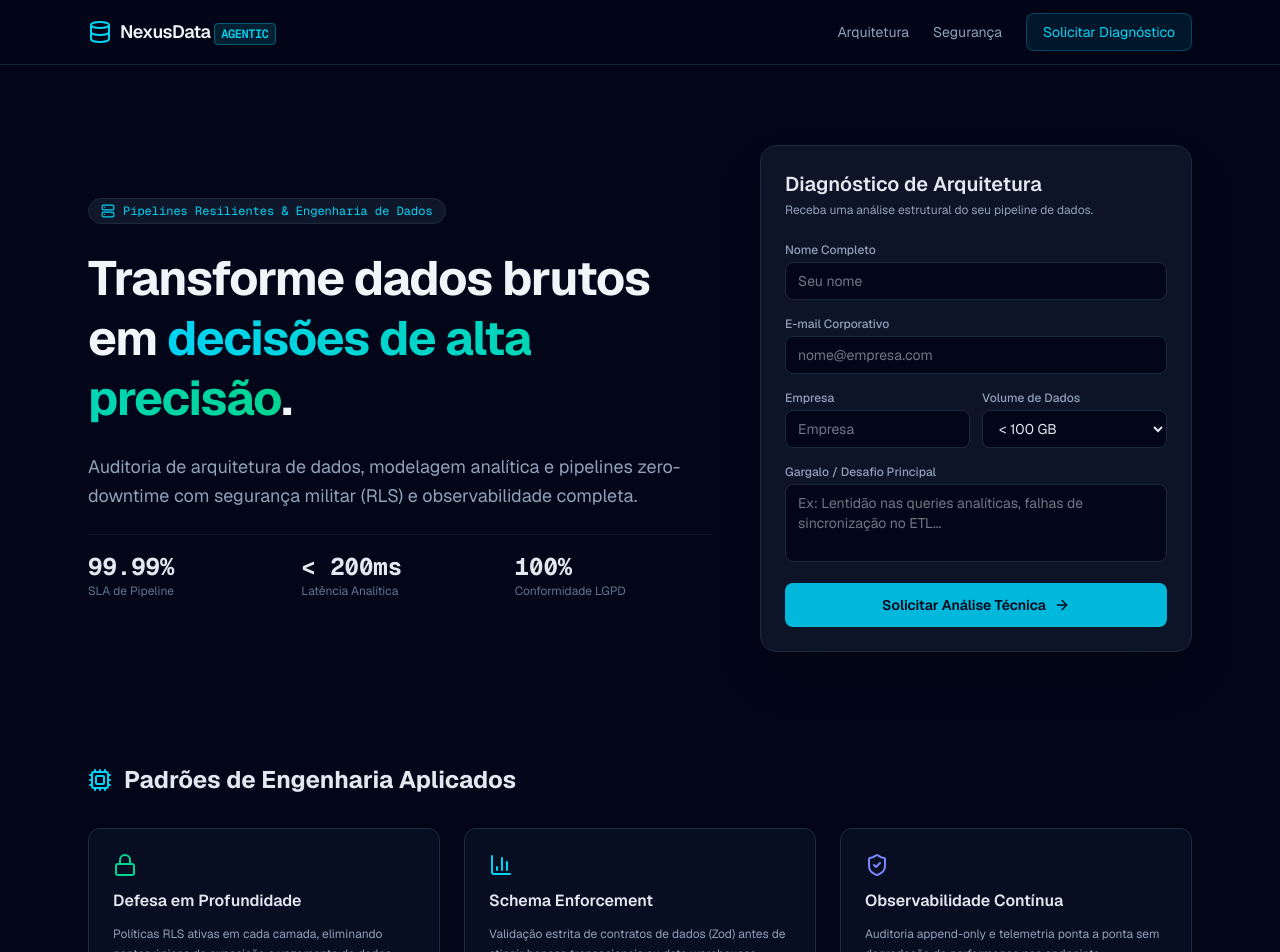
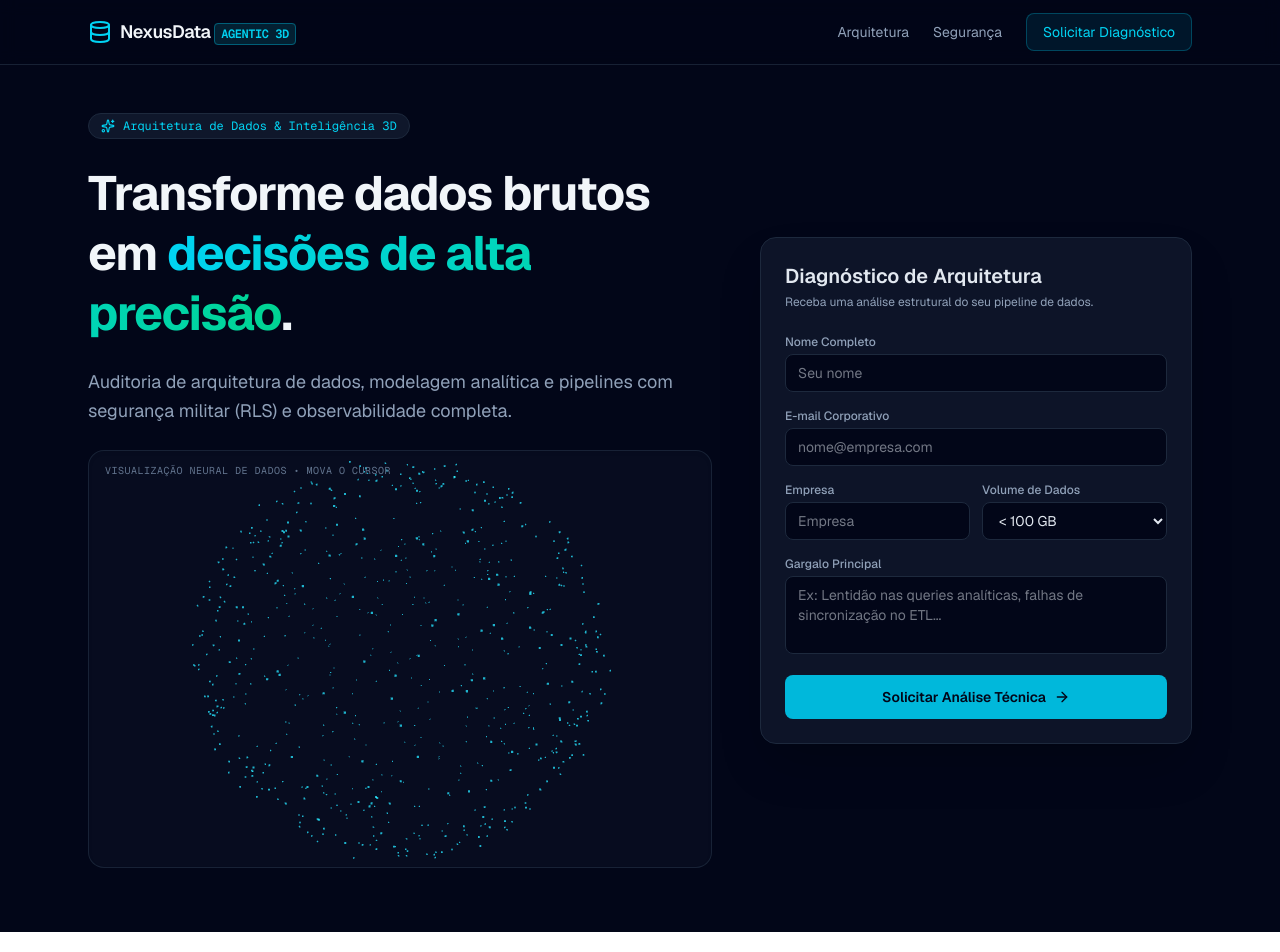
Before and after one commit to alexandrebgmt/landing-page-agentic, a Next.js app: page / in a window 1280 px wide. Shown: the top 952 px of the page. Built offline with nearby package versions, Linux system fonts and the light colour scheme.

Commit message:
feat: add interactive Three.js 3D data sphere to hero section

```diff
--- a/package.json
+++ b/package.json
@@ -9,12 +9,14 @@
     "lint": "eslint"
   },
   "dependencies": {
+    "@types/three": "^0.185.4",
     "clsx": "^2.1.1",
     "lucide-react": "^1.34.0",
     "next": "16.3.2",
     "react": "19.2.8",
     "react-dom": "19.2.8",
     "tailwind-merge": "^3.6.0",
+    "three": "^0.185.1",
     "zod": "^4.4.3"
   },
   "devDependencies": {
--- a/src/app/page.tsx
+++ b/src/app/page.tsx
@@ -1,8 +1,9 @@
 "use client";
 
 import { useState } from "react";
-import { Database, ShieldCheck, Cpu, ArrowRight, CheckCircle2, Server, BarChart3, Lock } from "lucide-react";
+import { Database, ShieldCheck, Cpu, ArrowRight, CheckCircle2, Server, BarChart3, Lock, Sparkles } from "lucide-react";
 import { LeadFormData } from "@/lib/schema";
+import DataSphere3D from "@/components/DataSphere3D";
 
 export default function Home() {
   const [formData, setFormData] = useState<LeadFormData>({
@@ -41,13 +42,13 @@ export default function Home() {
 
   return (
     <div className="min-h-screen bg-slate-950 text-slate-100 font-sans selection:bg-cyan-500 selection:text-black">
-      {/* Header / Navbar */}
+      {/* Header */}
       <header className="border-b border-slate-800/80 bg-slate-950/70 backdrop-blur sticky top-0 z-50">
         <div className="max-w-6xl mx-auto px-6 h-16 flex items-center justify-between">
           <div className="flex items-center gap-2">
             <Database className="h-6 w-6 text-cyan-400" />
             <span className="font-semibold text-lg tracking-tight">
-              NexusData <span className="text-cyan-400 text-xs font-mono px-1.5 py-0.5 rounded bg-cyan-950/60 border border-cyan-800">AGENTIC</span>
+              NexusData <span className="text-cyan-400 text-xs font-mono px-1.5 py-0.5 rounded bg-cyan-950/60 border border-cyan-800">AGENTIC 3D</span>
             </span>
           </div>
           <nav className="flex items-center gap-6 text-sm text-slate-400">
@@ -58,33 +59,26 @@ export default function Home() {
         </div>
       </header>
 
-      {/* Hero Section */}
-      <main className="max-w-6xl mx-auto px-6 pt-20 pb-16">
+      {/* Hero Section com Canvas 3D */}
+      <main className="max-w-6xl mx-auto px-6 pt-12 pb-16">
         <div className="grid grid-cols-1 lg:grid-cols-12 gap-12 items-center">
           <div className="lg:col-span-7 space-y-6">
             <div className="inline-flex items-center gap-2 px-3 py-1 rounded-full bg-slate-900 border border-slate-800 text-xs font-mono text-cyan-400">
-              <Server className="h-3.5 w-3.5" /> Pipelines Resilientes & Engenharia de Dados
+              <Sparkles className="h-3.5 w-3.5" /> Arquitetura de Dados & Inteligência 3D
             </div>
             <h1 className="text-4xl sm:text-5xl font-bold tracking-tight leading-tight">
               Transforme dados brutos em <span className="text-transparent bg-clip-text bg-gradient-to-r from-cyan-400 to-emerald-400">decisões de alta precisão</span>.
             </h1>
             <p className="text-slate-400 text-lg leading-relaxed">
-              Auditoria de arquitetura de dados, modelagem analítica e pipelines zero-downtime com segurança militar (RLS) e observabilidade completa.
+              Auditoria de arquitetura de dados, modelagem analítica e pipelines com segurança militar (RLS) e observabilidade completa.
             </p>
 
-            <div className="grid grid-cols-3 gap-4 pt-4 border-t border-slate-900">
-              <div>
-                <p className="text-2xl font-bold text-slate-200 font-mono">99.99%</p>
-                <p className="text-xs text-slate-500">SLA de Pipeline</p>
+            {/* Espaço 3D Interativo */}
+            <div className="relative rounded-2xl bg-slate-900/40 border border-slate-800/80 p-2 overflow-hidden shadow-inner">
+              <div className="absolute top-3 left-4 text-[10px] font-mono text-slate-500 uppercase tracking-wider">
+                Visualização Neural de Dados • Mova o cursor
               </div>
-              <div>
-                <p className="text-2xl font-bold text-slate-200 font-mono">&lt; 200ms</p>
-                <p className="text-xs text-slate-500">Latência Analítica</p>
-              </div>
-              <div>
-                <p className="text-2xl font-bold text-slate-200 font-mono">100%</p>
-                <p className="text-xs text-slate-500">Conformidade LGPD</p>
-              </div>
+              <DataSphere3D />
             </div>
           </div>
 
@@ -162,7 +156,7 @@ export default function Home() {
                 </div>
 
                 <div>
-                  <label className="block text-xs font-medium text-slate-400 mb-1">Gargalo / Desafio Principal</label>
+                  <label className="block text-xs font-medium text-slate-400 mb-1">Gargalo Principal</label>
                   <textarea
                     required
                     rows={3}
@@ -189,36 +183,7 @@ export default function Home() {
             )}
           </div>
         </div>
-
-        {/* Pilares da Arquitetura */}
-        <section id="arquitetura" className="mt-28">
-          <h2 className="text-2xl font-bold text-slate-200 mb-8 flex items-center gap-3">
-            <Cpu className="h-6 w-6 text-cyan-400" /> Padrões de Engenharia Aplicados
-          </h2>
-          <div className="grid grid-cols-1 md:grid-cols-3 gap-6">
-            <div className="bg-slate-900/50 border border-slate-800 p-6 rounded-xl space-y-3">
-              <Lock className="h-6 w-6 text-emerald-400" />
-              <h3 className="font-semibold text-slate-200">Defesa em Profundidade</h3>
-              <p className="text-xs text-slate-400 leading-relaxed">Políticas RLS ativas em cada camada, eliminando pontos únicos de exposição e vazamento de dados analíticos.</p>
-            </div>
-            <div className="bg-slate-900/50 border border-slate-800 p-6 rounded-xl space-y-3">
-              <BarChart3 className="h-6 w-6 text-cyan-400" />
-              <h3 className="font-semibold text-slate-200">Schema Enforcement</h3>
-              <p className="text-xs text-slate-400 leading-relaxed">Validação estrita de contratos de dados (Zod) antes de atingir bancos transacionais ou data warehouses.</p>
-            </div>
-            <div className="bg-slate-900/50 border border-slate-800 p-6 rounded-xl space-y-3">
-              <ShieldCheck className="h-6 w-6 text-indigo-400" />
-              <h3 className="font-semibold text-slate-200">Observabilidade Contínua</h3>
-              <p className="text-xs text-slate-400 leading-relaxed">Auditoria append-only e telemetria ponta a ponta sem degradação de performance nos endpoints.</p>
-            </div>
-          </div>
-        </section>
       </main>
-
-      {/* Footer */}
-      <footer className="border-t border-slate-900 py-8 text-center text-xs text-slate-600">
-        NexusData Architecture • Construído sob princípios de Engenharia de Dados & Agentic Governance.
-      </footer>
     </div>
   );
 }
--- /dev/null
+++ b/src/components/DataSphere3D.tsx
@@ -0,0 +1,110 @@
+"use client";
+
+import { useEffect, useRef } from "react";
+import * as THREE from "three";
+
+export default function DataSphere3D() {
+  const mountRef = useRef<HTMLDivElement>(null);
+
+  useEffect(() => {
+    if (!mountRef.current) return;
+
+    // 1. Configuração da Cena e Câmera
+    const scene = new THREE.Scene();
+    const width = mountRef.current.clientWidth;
+    const height = mountRef.current.clientHeight;
+
+    const camera = new THREE.PerspectiveCamera(45, width / height, 0.1, 1000);
+    camera.position.z = 5;
+
+    // 2. Renderizador WebGL de Baixo Consumo
+    const renderer = new THREE.WebGLRenderer({ alpha: true, antialias: true, powerPreference: "low-power" });
+    renderer.setSize(width, height);
+    renderer.setPixelRatio(Math.min(window.devicePixelRatio, 2));
+    mountRef.current.appendChild(renderer.domElement);
+
+    // 3. Geometria de Partículas do Nó de Dados (Luxury Cyberspace)
+    const particleCount = 700;
+    const geometry = new THREE.BufferGeometry();
+    const positions = new Float32Array(particleCount * 3);
+
+    for (let i = 0; i < particleCount * 3; i += 3) {
+      const u = Math.random();
+      const v = Math.random();
+      const theta = u * 2.0 * Math.PI;
+      const phi = Math.acos(2.0 * v - 1.0);
+      const r = 1.8 + Math.random() * 0.2;
+
+      positions[i] = r * Math.sin(phi) * Math.cos(theta);
+      positions[i + 1] = r * Math.sin(phi) * Math.sin(theta);
+      positions[i + 2] = r * Math.cos(phi);
+    }
+
+    geometry.setAttribute("position", new THREE.BufferAttribute(positions, 3));
+
+    const material = new THREE.PointsMaterial({
+      color: 0x22d3ee, // Ciano Nexus
+      size: 0.035,
+      transparent: true,
+      opacity: 0.85,
+      blending: THREE.AdditiveBlending,
+    });
+
+    const particles = new THREE.Points(geometry, material);
+    scene.add(particles);
+
+    // 4. Animação Suave e Efeito de Interação com o Mouse
+    let mouseX = 0;
+    let mouseY = 0;
+
+    const onMouseMove = (e: MouseEvent) => {
+      const rect = mountRef.current?.getBoundingClientRect();
+      if (!rect) return;
+      mouseX = ((e.clientX - rect.left) / width - 0.5) * 2;
+      mouseY = -((e.clientY - rect.top) / height - 0.5) * 2;
+    };
+
+    window.addEventListener("mousemove", onMouseMove);
+
+    let animationFrameId: number;
+    const animate = () => {
+      particles.rotation.y += 0.002;
+      particles.rotation.x += 0.001;
+
+      // Efeito elástico sutil com o mouse
+      particles.rotation.y += (mouseX * 0.3 - particles.rotation.y) * 0.05;
+      particles.rotation.x += (-mouseY * 0.3 - particles.rotation.x) * 0.05;
+
+      renderer.render(scene, camera);
+      animationFrameId = requestAnimationFrame(animate);
+    };
+
+    animate();
+
+    // 5. Ajuste Responsivo ao Redimensionar Janela
+    const handleResize = () => {
+      if (!mountRef.current) return;
+      const w = mountRef.current.clientWidth;
+      const h = mountRef.current.clientHeight;
+      camera.aspect = w / h;
+      camera.updateProjectionMatrix();
+      renderer.setSize(w, h);
+    };
+
+    window.addEventListener("resize", handleResize);
+
+    return () => {
+      window.removeEventListener("mousemove", onMouseMove);
+      window.removeEventListener("resize", handleResize);
+      cancelAnimationFrame(animationFrameId);
+      if (mountRef.current && renderer.domElement) {
+        mountRef.current.removeChild(renderer.domElement);
+      }
+      geometry.dispose();
+      material.dispose();
+      renderer.dispose();
+    };
+  }, []);
+
+  return <div ref={mountRef} className="w-full h-[320px] sm:h-[400px] flex items-center justify-center cursor-grab active:cursor-grabbing" />;
+}
```
Also changed, not shown: 1 other file (tests, documents, lock files or other folders).
